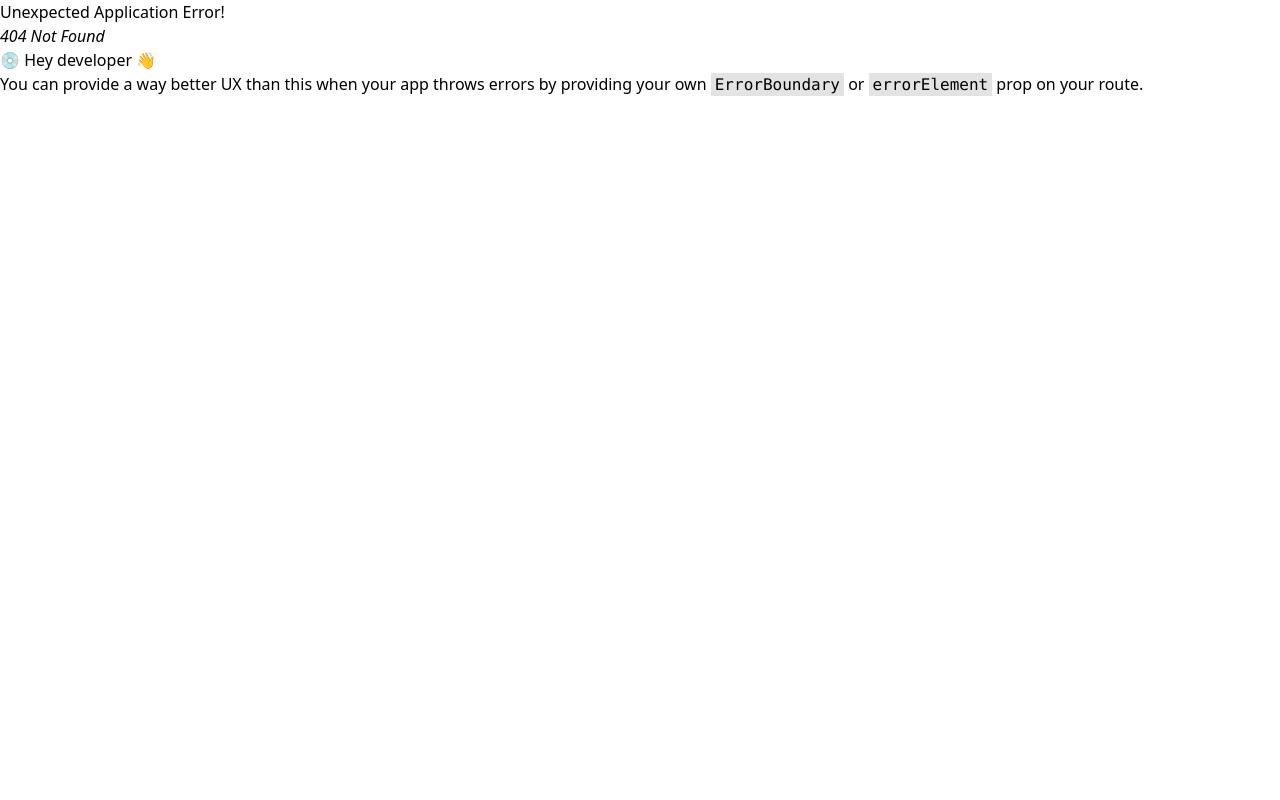
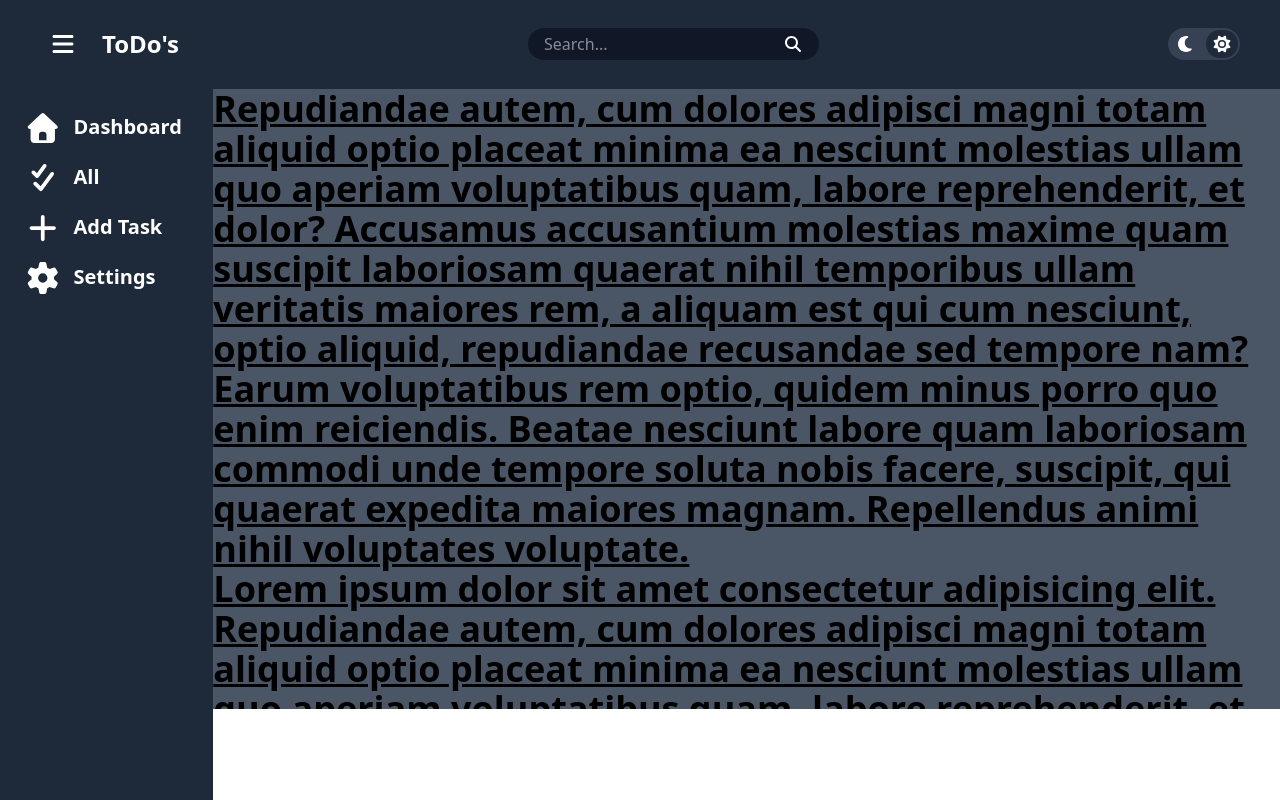
Before and after one commit to Sherzod-006/To-Do-0.0.2, a React (Vite) app: page /add-task in a window 1280 px wide. Before the commit this address had no page. Built offline with nearby package versions, Linux system fonts and the light colour scheme.

Commit message:
created AddTaskPage, AllPage, SettingsPage, and MainRoute files; updated App.jsx to use the new routing structure.

```diff
--- a/src/components/Footer.jsx
+++ /dev/null
@@ -1,11 +0,0 @@
-import React from "react";
-
-const Footer = () => {
-  return (
-    <div>
-      <h1>Footer</h1>
-    </div>
-  );
-};
-
-export default Footer;
--- a/src/components/HamburgerMenu.jsx
+++ b/src/components/HamburgerMenu.jsx
@@ -1,13 +1,40 @@
-import React from "react";
+//IMPORTING ICONS
+import { FontAwesomeIcon } from "@fortawesome/react-fontawesome";
+import {
+  faHouse,
+  faCheckDouble,
+  faPlus,
+  faGear,
+} from "@fortawesome/free-solid-svg-icons";
+//IMPORTING RRD
+import { Link } from "react-router-dom";
 
 const HamburgerMenu = ({ isOpen }) => {
+  const NavLinks = [
+    { to: "/", icon: faHouse, label: "Dashboard" },
+    { to: "/all", icon: faCheckDouble, label: "All" },
+    { to: "/add-task", icon: faPlus, label: "Add Task" },
+    { to: "/settings", icon: faGear, label: "Settings" },
+  ];
   return (
     <div
-      className={`row-span-8 z-50 bg-gray-900 text-white p-4 overflow-x-hidden ${
+      className={`row-span-8 z-50 bg-gray-800 text-white p-4 overflow-x-hidden ${
         isOpen ? "col-span-3" : "col-span-1"
       }`}
     >
-      <h1>Menu</h1>
+      {NavLinks.map((link) => (
+        <ul className="mb-1">
+          <li key={link.to}>
+            <Link
+              to={link.to}
+              className="text-xl font-semibold gap-3 flex hover:bg-gray-500 p-2 rounded-xl transition-all duration-100"
+            >
+              <FontAwesomeIcon className="text-3xl" icon={link.icon} />
+              {isOpen && link.label}
+            </Link>
+          </li>
+        </ul>
+      ))}
     </div>
   );
 };
--- a/src/components/Header.jsx
+++ b/src/components/Header.jsx
@@ -40,7 +40,7 @@
       <div>
         <button
           onClick={() => setIsDarkMode(!isDarkMode)}
-          className="bg-gray-700 active:bg-gray-600 p-0.5 rounded-full flex gap-1 items-center"
+          className="bg-gray-700 p-0.5 rounded-full flex gap-1 items-center"
         >
           <FontAwesomeIcon
             icon={faMoon}
--- a/src/layouts/RootLayout.jsx
+++ b/src/layouts/RootLayout.jsx
@@ -4,14 +4,13 @@
 import { useState } from "react";
 //IMPORTING COMPONENTS
 import Header from "../components/Header";
-import Footer from "../components/Footer";
 import HamburgerMenu from "../components/HamburgerMenu";
 
 const RootLayout = () => {
-  const [isOpen, setIsOpen] = useState(false);
+  const [isOpen, setIsOpen] = useState(true);
 
   return (
-    <main className="grid grid-cols-18 grid-rows-9 min-h-screen  grid-flow-col-dense">
+    <main className="grid grid-cols-18 grid-rows-9 min-h-screen">
       <Header setIsOpen={setIsOpen} />
       <HamburgerMenu isOpen={isOpen} />
       <main
--- /dev/null
+++ b/src/pages/AddTaskPage.jsx
@@ -0,0 +1,33 @@
+import React from "react";
+
+const AddTaskPage = () => {
+  return (
+    <div className="bg-gray-600">
+      <h1 className="text-4xl font-bold underline">
+        Repudiandae autem, cum dolores adipisci magni totam aliquid optio
+        placeat minima ea nesciunt molestias ullam quo aperiam voluptatibus
+        quam, labore reprehenderit, et dolor? Accusamus accusantium molestias
+        maxime quam suscipit laboriosam quaerat nihil temporibus ullam veritatis
+        maiores rem, a aliquam est qui cum nesciunt, optio aliquid, repudiandae
+        recusandae sed tempore nam? Earum voluptatibus rem optio, quidem minus
+        porro quo enim reiciendis. Beatae nesciunt labore quam laboriosam
+        commodi unde tempore soluta nobis facere, suscipit, qui quaerat expedita
+        maiores magnam. Repellendus animi nihil voluptates voluptate.
+      </h1>
+      <h1 className="text-4xl font-bold underline">
+        Lorem ipsum dolor sit amet consectetur adipisicing elit. Repudiandae
+        autem, cum dolores adipisci magni totam aliquid optio placeat minima ea
+        nesciunt molestias ullam quo aperiam voluptatibus quam, labore
+        reprehenderit, et dolor? Accusamus accusantium molestias maxime quam
+        suscipit laboriosam quaerat nihil temporibus ullam veritatis maiores
+        rem, a aliquam est qui cum nesciunt, optio aliquid, repudiandae
+        recusandae sed tempore nam? Earum voluptatibus rem optio, quidem minus
+        porro quo enim reiciendis. Beatae nesciunt labore quam laboriosam
+        commodi unde tempore soluta nobis facere, suscipit, qui quaerat expedita
+        maiores magnam. Repellendus animi nihil voluptates voluptate.
+      </h1>
+    </div>
+  );
+};
+
+export default AddTaskPage;
--- /dev/null
+++ b/src/pages/AllPage.jsx
@@ -0,0 +1,33 @@
+import React from "react";
+
+const AllPage = () => {
+  return (
+    <div className="bg-gray-400">
+      <h1 className="text-4xl font-bold underline">
+        Repudiandae autem, cum dolores adipisci magni totam aliquid optio
+        placeat minima ea nesciunt molestias ullam quo aperiam voluptatibus
+        quam, labore reprehenderit, et dolor? Accusamus accusantium molestias
+        maxime quam suscipit laboriosam quaerat nihil temporibus ullam veritatis
+        maiores rem, a aliquam est qui cum nesciunt, optio aliquid, repudiandae
+        recusandae sed tempore nam? Earum voluptatibus rem optio, quidem minus
+        porro quo enim reiciendis. Beatae nesciunt labore quam laboriosam
+        commodi unde tempore soluta nobis facere, suscipit, qui quaerat expedita
+        maiores magnam. Repellendus animi nihil voluptates voluptate.
+      </h1>
+      <h1 className="text-4xl font-bold underline">
+        Lorem ipsum dolor sit amet consectetur adipisicing elit. Repudiandae
+        autem, cum dolores adipisci magni totam aliquid optio placeat minima ea
+        nesciunt molestias ullam quo aperiam voluptatibus quam, labore
+        reprehenderit, et dolor? Accusamus accusantium molestias maxime quam
+        suscipit laboriosam quaerat nihil temporibus ullam veritatis maiores
+        rem, a aliquam est qui cum nesciunt, optio aliquid, repudiandae
+        recusandae sed tempore nam? Earum voluptatibus rem optio, quidem minus
+        porro quo enim reiciendis. Beatae nesciunt labore quam laboriosam
+        commodi unde tempore soluta nobis facere, suscipit, qui quaerat expedita
+        maiores magnam. Repellendus animi nihil voluptates voluptate.
+      </h1>
+    </div>
+  );
+};
+
+export default AllPage;
--- /dev/null
+++ b/src/pages/SettingsPage.jsx
@@ -0,0 +1,33 @@
+import React from "react";
+
+const SettingsPage = () => {
+  return (
+    <div className="bg-gray-700">
+      <h1 className="text-4xl font-bold underline">
+        Repudiandae autem, cum dolores adipisci magni totam aliquid optio
+        placeat minima ea nesciunt molestias ullam quo aperiam voluptatibus
+        quam, labore reprehenderit, et dolor? Accusamus accusantium molestias
+        maxime quam suscipit laboriosam quaerat nihil temporibus ullam veritatis
+        maiores rem, a aliquam est qui cum nesciunt, optio aliquid, repudiandae
+        recusandae sed tempore nam? Earum voluptatibus rem optio, quidem minus
+        porro quo enim reiciendis. Beatae nesciunt labore quam laboriosam
+        commodi unde tempore soluta nobis facere, suscipit, qui quaerat expedita
+        maiores magnam. Repellendus animi nihil voluptates voluptate.
+      </h1>
+      <h1 className="text-4xl font-bold underline">
+        Lorem ipsum dolor sit amet consectetur adipisicing elit. Repudiandae
+        autem, cum dolores adipisci magni totam aliquid optio placeat minima ea
+        nesciunt molestias ullam quo aperiam voluptatibus quam, labore
+        reprehenderit, et dolor? Accusamus accusantium molestias maxime quam
+        suscipit laboriosam quaerat nihil temporibus ullam veritatis maiores
+        rem, a aliquam est qui cum nesciunt, optio aliquid, repudiandae
+        recusandae sed tempore nam? Earum voluptatibus rem optio, quidem minus
+        porro quo enim reiciendis. Beatae nesciunt labore quam laboriosam
+        commodi unde tempore soluta nobis facere, suscipit, qui quaerat expedita
+        maiores magnam. Repellendus animi nihil voluptates voluptate.
+      </h1>
+    </div>
+  );
+};
+
+export default SettingsPage;
```
Also changed, not shown: src/App.jsx (+3 -12 lines), src/routes/MainRoute.jsx (added, +32 -0 lines).
